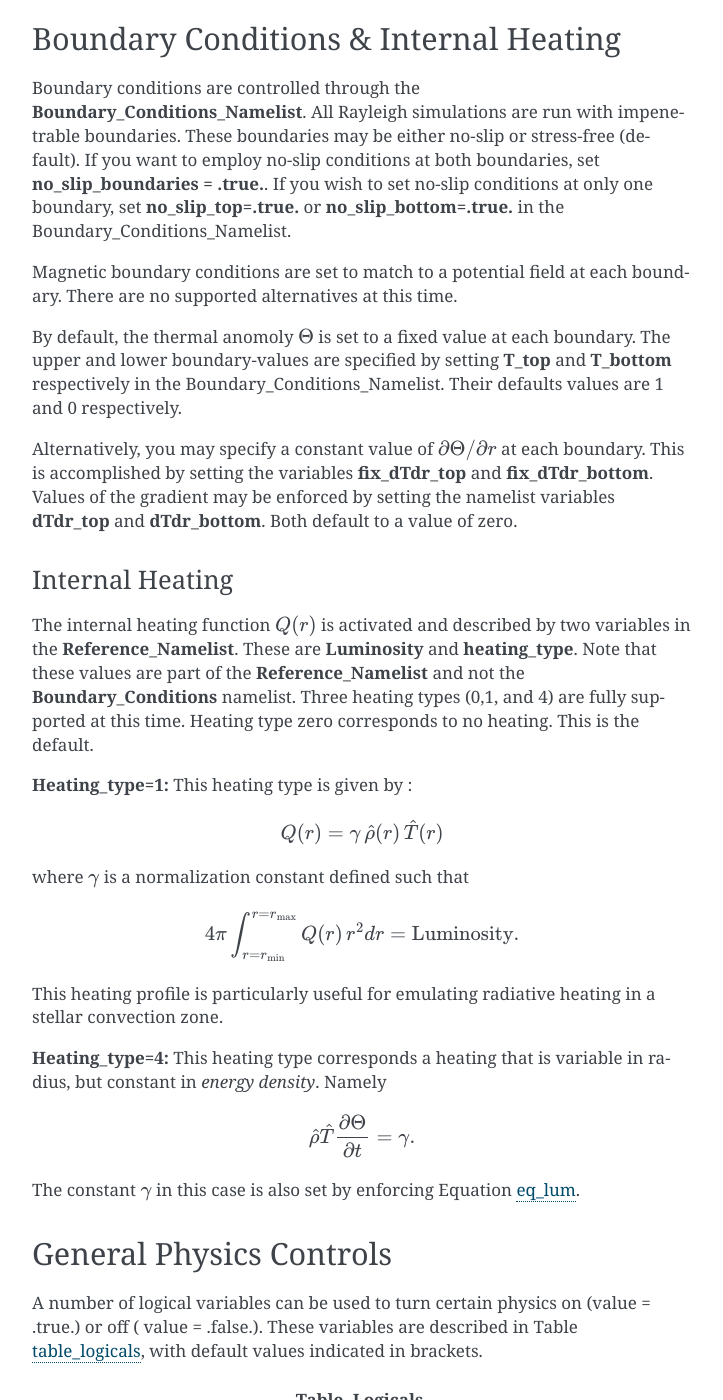
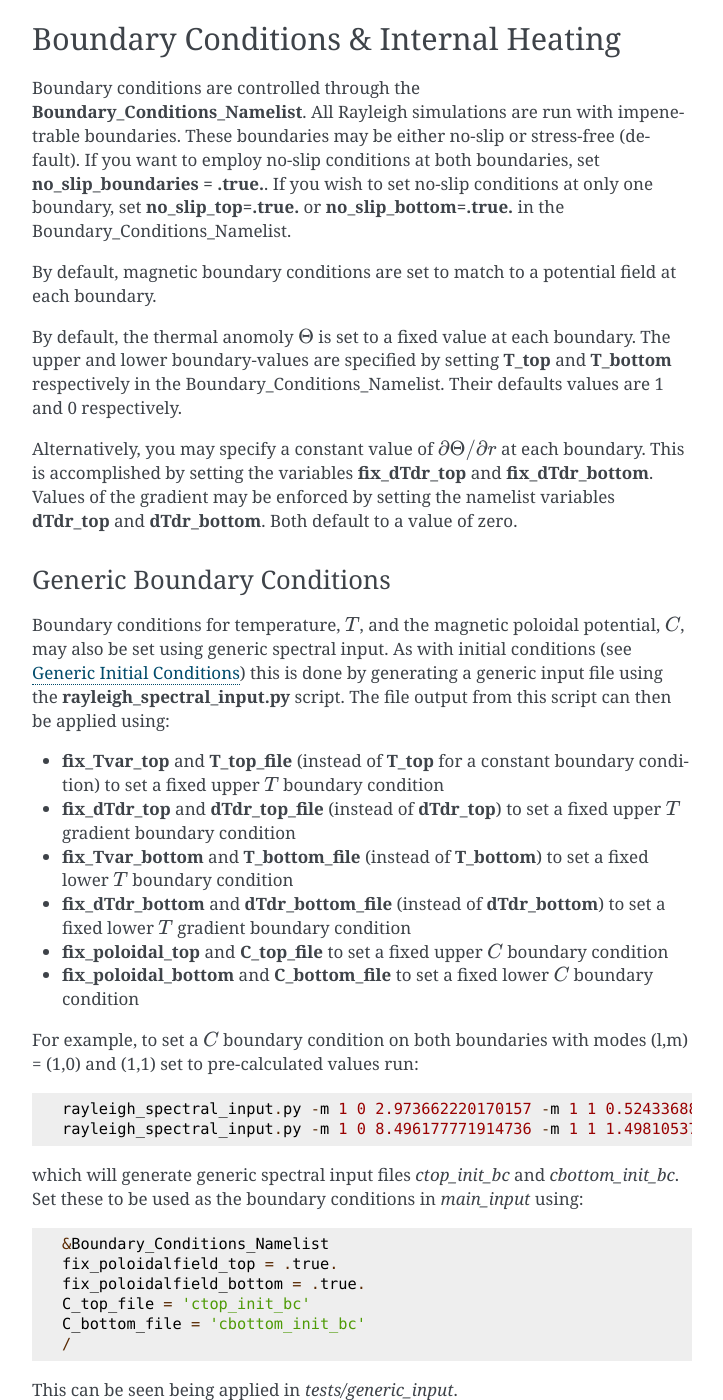
Before and after one commit to geodynamics/Rayleigh, a Sphinx documentation site: the page built from doc/source/User_Guide/physics.rst, in a window 1280 px wide and 1400 px high, scrolled down 6693 px. Shown: the whole window, without its empty margins (388-1111 px from the left). Built offline with Sphinx 7.4.7, drawn with Linux system fonts in a browser that asks for light colours; pages that are not in the unit, such as notebooks, are missing from menus; cross-references to code outside the pages are shown as plain code; some of the changed text lies outside the part shown.

Commit message:
Documentation for generic bcs.

```diff
--- a/doc/source/User_Guide/physics.rst
+++ b/doc/source/User_Guide/physics.rst
@@ -438,8 +438,8 @@ boundaries, set **no_slip_boundaries = .true.**. If you wish to set
 no-slip conditions at only one boundary, set **no_slip_top=.true.** or
 **no_slip_bottom=.true.** in the Boundary_Conditions_Namelist.
 
-Magnetic boundary conditions are set to match to a potential field at
-each boundary. There are no supported alternatives at this time.
+By default, magnetic boundary conditions are set to match to a potential field at
+each boundary.
 
 By default, the thermal anomoly :math:`\Theta` is set to a fixed value
 at each boundary. The upper and lower boundary-values are specified by
@@ -452,6 +452,45 @@ Alternatively, you may specify a constant value of
 by setting the variables **fix_dTdr_top** and **fix_dTdr_bottom**.
 Values of the gradient may be enforced by setting the namelist variables
 **dTdr_top** and **dTdr_bottom**. Both default to a value of zero.
+
+Generic Boundary Conditions
+~~~~~~~~~~~~~~~~~~~~~~~~~~~
+
+Boundary conditions for temperature, :math:`T`, and the magnetic poloidal potential, :math:`C`,
+may also be set using generic spectral input.  As with initial conditions (see :ref:`sec:generic_ic`)
+this is done by generating a generic input file using the **rayleigh_spectral_input.py** script.
+The file output from this script can then be applied using:
+
+-  **fix_Tvar_top** and **T_top_file** (instead of **T_top** for a constant boundary condition)
+   to set a fixed upper :math:`T` boundary condition
+-  **fix_dTdr_top** and **dTdr_top_file** (instead of **dTdr_top**) to set a fixed upper :math:`T` gradient boundary condition
+-  **fix_Tvar_bottom** and **T_bottom_file** (instead of **T_bottom**) to set a fixed lower :math:`T` boundary condition
+-  **fix_dTdr_bottom** and **dTdr_bottom_file** (instead of **dTdr_bottom**) to set a fixed lower :math:`T` gradient boundary
+   condition
+-  **fix_poloidal_top** and **C_top_file** to set a fixed upper :math:`C` boundary condition
+-  **fix_poloidal_bottom** and **C_bottom_file** to set a fixed lower :math:`C` boundary condition
+
+For example, to set a :math:`C` boundary condition on both boundaries with modes (l,m) = (1,0) and (1,1) set to pre-calculated
+values run:
+
+::
+
+   rayleigh_spectral_input.py -m 1 0 2.973662220170157 -m 1 1 0.5243368809294343+0.j -o ctop_init_bc
+   rayleigh_spectral_input.py -m 1 0 8.496177771914736 -m 1 1 1.4981053740840984+0.j -o cbottom_init_bc
+
+which will generate generic spectral input files `ctop_init_bc` and `cbottom_init_bc`.  Set these to be used as the boundary
+conditions in `main_input` using:
+
+::
+
+   &Boundary_Conditions_Namelist
+   fix_poloidalfield_top = .true.
+   fix_poloidalfield_bottom = .true.
+   C_top_file = 'ctop_init_bc'
+   C_bottom_file = 'cbottom_init_bc'
+   /
+
+This can be seen being applied in `tests/generic_input`.
 
 Internal Heating
 ~~~~~~~~~~~~~~~~
@@ -634,9 +673,10 @@ contain something similar to:
    /
 
 
+.. _sec:generic_ic:
 
 Generic Initial Conditions
-~~~~~~~~~~~~~~~~
+~~~~~~~~~~~~~~~~~~~~~~~~~~
 
 The user can input any initial conditions from data files generated by
 a python routine "rayleigh_spectral_input.py", which can be called as
```
